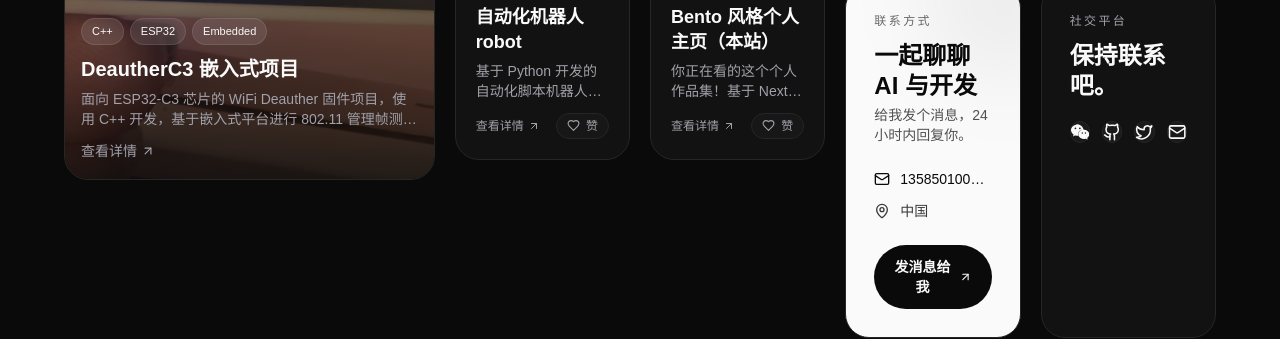
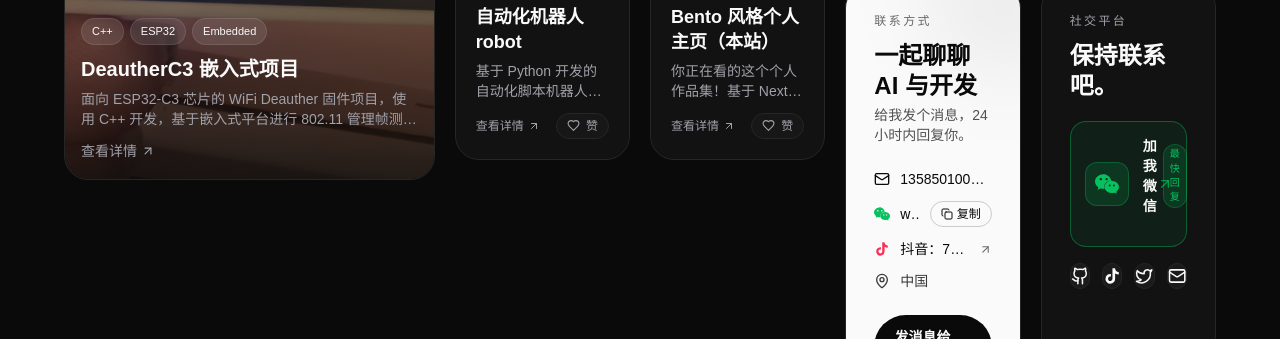
Before and after one commit to ruyuan-521/bentofolio, a Next.js app: page / in a window 1280 px wide. Shown: the part 1400-1739 px from the top of the page. Built offline with nearby package versions, Linux system fonts and the light colour scheme; no server answers.

Commit message:
feat: 联系方式区新增抖音入口 + 微信专属横幅高亮，联系卡支持微信号一键复制

```diff
--- a/src/components/AboutContactSection.tsx
+++ b/src/components/AboutContactSection.tsx
@@ -1,5 +1,6 @@
 "use client";
 
+import { useState } from "react";
 import { motion } from "motion/react";
 import Link from "next/link";
 import { siteContent } from "@/lib/constants/siteContent";
@@ -8,11 +9,22 @@ import { socialLinks, platformColors } from "@/lib/constants/socials";
 import { SocialIcon } from "@/components/SocialIcon";
 import { useNavigation } from "@/hooks/useNavigation";
 import { fadeInUp, scaleIn } from "@/lib/animation/variants";
-import { Mail, MapPin, Phone, ArrowUpRight, MessageCircle, Heart } from "lucide-react";
+import { Mail, MapPin, Phone, ArrowUpRight, MessageCircle, Heart, Copy, Check } from "lucide-react";
 import { cn } from "@/lib/utils/cn";
 
 export default function AboutContactSection() {
   const { setShowContact, setShowWechat } = useNavigation();
+  const [copied, setCopied] = useState(false);
+
+  const copyWechat = async () => {
+    try {
+      await navigator.clipboard.writeText(contactInfo.wechat);
+    } catch {
+      /* 剪贴板不可用时静默失败，用户仍可手动复制 */
+    }
+    setCopied(true);
+    setTimeout(() => setCopied(false), 2000);
+  };
 
   return (
     <motion.section
@@ -109,6 +121,41 @@ export default function AboutContactSection() {
             <Mail size={16} className="shrink-0" />
             <span className="truncate">{contactInfo.email}</span>
           </a>
+          {/* 微信号 + 一键复制 */}
+          <div className="flex items-center gap-2.5">
+            <span className="text-[#07C160] shrink-0">
+              <SocialIcon platform="wechat" size={16} />
+            </span>
+            <span className="truncate">{contactInfo.wechat}</span>
+            <button
+              type="button"
+              onClick={copyWechat}
+              className="ml-auto inline-flex items-center gap-1 px-2.5 py-1 rounded-full text-xs font-medium border border-current/20 hover:bg-black/5 transition-colors shrink-0"
+            >
+              {copied ? (
+                <>
+                  <Check size={12} /> 已复制
+                </>
+              ) : (
+                <>
+                  <Copy size={12} /> 复制
+                </>
+              )}
+            </button>
+          </div>
+          {/* 抖音主页链接 */}
+          <a
+            href={contactInfo.douyinUrl}
+            target="_blank"
+            rel="noreferrer noopener"
+            className="flex items-center gap-2.5 hover:underline underline-offset-4"
+          >
+            <span className="text-[#FE2C55] shrink-0">
+              <SocialIcon platform="douyin" size={16} />
+            </span>
+            <span className="truncate">抖音：{contactInfo.douyinId}</span>
+            <ArrowUpRight size={13} className="shrink-0 opacity-60" />
+          </a>
           <div className="flex items-center gap-2.5 opacity-80">
             <MapPin size={16} className="shrink-0" />
             <span>{contactInfo.location}</span>
@@ -147,26 +194,46 @@ export default function AboutContactSection() {
         <h3 className="text-xl md:text-2xl font-bold mb-5 leading-tight">
           保持联系吧。
         </h3>
-        <div className="grid grid-cols-4 gap-2 md:gap-3">
+
+        {/* 微信专属横幅：最想让人用的联系方式，绿色高亮但不喧宾夺主 */}
+        <button
+          type="button"
+          onClick={() => setShowWechat(true)}
+          className="w-full flex items-center gap-3.5 rounded-2xl border border-[#07C160]/40 bg-[#07C160]/[0.08] p-3.5 mb-4 text-left hover:border-[#07C160]/70 hover:bg-[#07C160]/[0.14] transition-colors group/wechat"
+        >
+          <div className="w-11 h-11 rounded-xl bg-[#07C160]/15 border border-[#07C160]/30 flex items-center justify-center text-[#07C160] shrink-0">
+            <SocialIcon platform="wechat" size={24} />
+          </div>
+          <div className="flex-1 min-w-0">
+            <p className="text-sm font-semibold flex items-center gap-1.5">
+              加我微信
+              <span className="text-[10px] px-1.5 py-0.5 rounded-full bg-[#07C160]/15 text-[#07C160] border border-[#07C160]/25 font-medium">
+                最快回复
+              </span>
+            </p>
+            <p className="text-xs text-text-muted truncate">
+              扫码加好友，或复制微信号
+            </p>
+          </div>
+          <ArrowUpRight
+            size={16}
+            className="text-[#07C160]/70 shrink-0 transition-transform group-hover/wechat:translate-x-0.5 group-hover/wechat:-translate-y-0.5"
+          />
+        </button>
+
+        {/* 其余平台图标（放大一号） */}
+        <div className="grid grid-cols-4 gap-2.5 md:gap-3">
           {socialLinks
-            .filter((s) => s.url)
+            .filter((s) => s.url && s.platform !== "wechat")
             .slice(0, 8)
             .map((s) => (
               <a
                 key={s.platform}
-                href={s.platform === "wechat" ? undefined : s.url}
-                target={s.platform === "wechat" ? undefined : "_blank"}
+                href={s.url}
+                target="_blank"
                 rel="noreferrer noopener"
                 aria-label={s.label}
                 title={s.label}
-                onClick={
-                  s.platform === "wechat"
-                    ? (e) => {
-                        e.preventDefault();
-                        setShowWechat(true);
-                      }
-                    : undefined
-                }
                 style={{ ["--hover" as never]: platformColors[s.platform] }}
                 className={cn(
                   "aspect-square rounded-2xl border border-border bg-card-alt",
@@ -175,7 +242,7 @@ export default function AboutContactSection() {
                   "transition-all duration-300"
                 )}
               >
-                <SocialIcon platform={s.platform} />
+                <SocialIcon platform={s.platform} size={24} />
               </a>
             ))}
         </div>
--- a/src/components/SocialIcon.tsx
+++ b/src/components/SocialIcon.tsx
@@ -31,6 +31,21 @@ function WeChatLogo({ size }: { size: number }) {
   );
 }
 
+/* 抖音官方 logo（lucide 没有，内嵌 SVG path，音符造型） */
+function DouyinLogo({ size }: { size: number }) {
+  return (
+    <svg
+      width={size}
+      height={size}
+      viewBox="0 0 24 24"
+      fill="currentColor"
+      aria-hidden="true"
+    >
+      <path d="M19.59 6.69a4.83 4.83 0 0 1-3.77-4.25V2h-3.45v13.67a2.9 2.9 0 0 1-5.2 1.74 2.89 2.89 0 0 1 2.31-4.64 2.93 2.93 0 0 1 .88.13V9.4a6.84 6.84 0 0 0-1-.05A6.33 6.33 0 0 0 5 20.1a6.34 6.34 0 0 0 10.86-4.43v-7a8.16 8.16 0 0 0 4.77 1.52v-3.4a4.85 4.85 0 0 1-1-.1z" />
+    </svg>
+  );
+}
+
 /* 社交平台图标映射（含 JSX，必须放在 .tsx 文件里） */
 export function SocialIcon({ platform, size = 20, strokeWidth = 2 }: Props) {
   const props = { size, strokeWidth };
@@ -53,5 +68,7 @@ export function SocialIcon({ platform, size = 20, strokeWidth = 2 }: Props) {
       return <Youtube {...props} />;
     case "wechat":
       return <WeChatLogo size={size} />;
+    case "douyin":
+      return <DouyinLogo size={size} />;
   }
 }
--- a/src/lib/constants/contact.ts
+++ b/src/lib/constants/contact.ts
@@ -7,6 +7,10 @@ export const contactInfo = {
 
   /* 微信号（显示在微信弹窗里，用户可一键复制；二维码图片放 public/wechat-qr.jpg） */
   wechat: "wxid_lk859ehg98sl29",
+
+  /* 抖音号 + 主页链接（显示在联系方式卡片里） */
+  douyinId: "72308132586",
+  douyinUrl: "https://v.douyin.com/iGCLYVjcNrc/",
 
   /* 电话（可选，留空字符串 "" 则不显示） */
   phone: "",
--- a/src/lib/constants/socials.ts
+++ b/src/lib/constants/socials.ts
@@ -1,5 +1,5 @@
 /* ========== 🔗 修改这里：社交链接 ========== */
-/* 平台类型 platform 可选：github | linkedin | twitter | instagram | mail | website | dribbble | youtube | wechat */
+/* 平台类型 platform 可选：github | linkedin | twitter | instagram | mail | website | dribbble | youtube | wechat | douyin */
 /* 链接留空 "" 则该按钮不会显示；wechat 特殊：点击弹出二维码弹窗，不走 url 跳转 */
 
 export interface SocialLink {
@@ -12,7 +12,8 @@ export interface SocialLink {
     | "website"
     | "dribbble"
     | "youtube"
-    | "wechat";
+    | "wechat"
+    | "douyin";
   label: string;
   url: string;
 }
@@ -28,6 +29,11 @@ export const socialLinks: SocialLink[] = [
     platform: "github",
     label: "GitHub 主页",
     url: "https://github.com/ruyuan-521",
+  },
+  {
+    platform: "douyin",
+    label: "抖音主页",
+    url: "https://v.douyin.com/iGCLYVjcNrc/",
   },
   {
     platform: "twitter",
@@ -74,4 +80,5 @@ export const platformColors: Record<SocialLink["platform"], string> = {
   dribbble: "#EA4C89",
   youtube: "#FF0000",
   wechat: "#07C160",
+  douyin: "#FE2C55",
 };
```
